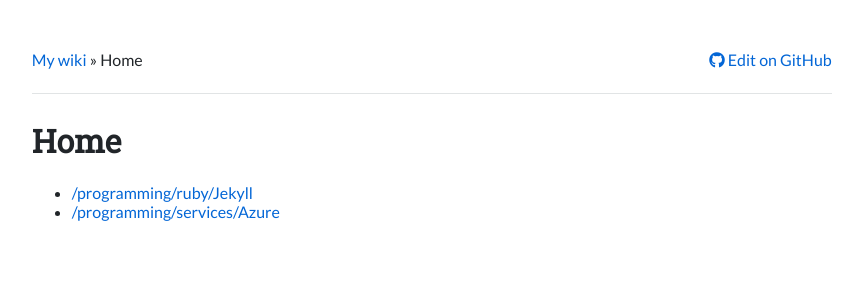
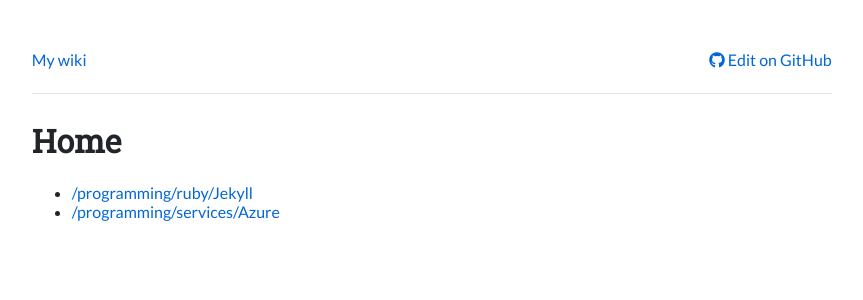
Before and after one commit to bmaupin/wiki, a Jekyll site: the page built from index.md, in a window 1280 px wide. Shown: the top 300 px of the page, without its empty margins (28-891 px from the left). Built offline with Jekyll 4.4.1, drawn with Linux system fonts in a browser that asks for light colours; nearby versions of some CDN libraries; our own code applies the rules of GitHub Pages for plain Markdown files; comment, search, counter and statistics services are not loaded.

Commit message:
Update default layout to better handle directories

```diff
--- a/_layouts/default.html
+++ b/_layouts/default.html
@@ -11,22 +11,20 @@
     <div class="nav-content">
       <div role="navigation">
         <ul class="breadcrumbs">
-          <li><a href="{{ '/' | relative_url }}">{{ site.title }}</a> &raquo;</li>
+          <li><a href="{{ '/' | relative_url }}">{{ site.title }}</a></li>
           {% assign dir_segments = page.dir | slice: 1, page.dir.size | split: '/' %}
           {% for segment in dir_segments %}
-          <li>{{ segment | capitalize }} &raquo;</li>
+          <li> &raquo; {{ segment | capitalize }}</li>
           {% endfor %}
-          {% if page.title %}
-          <li>{{ page.title }}</li>
+          {% if page.title and page.dir != page.url %}
+          <li> &raquo; {{ page.title }}</li>
           {% endif %}
           <li class="breadcrumbs-aside"><a href="{% github_edit_link %}"><span class="fab fa-github"></span> Edit on GitHub</a></li>
         </ul>
         <hr>
       </div>
       <div role="main">
-        {% if page.title %}
-        <h1>{{ page.title }}</h1>
-        {% endif %}
+        <h1>{{ page.title | default: page.dir | split: '/' | last | capitalize }}</h1>
         {{ content }}
       </div>
     </div>
```
